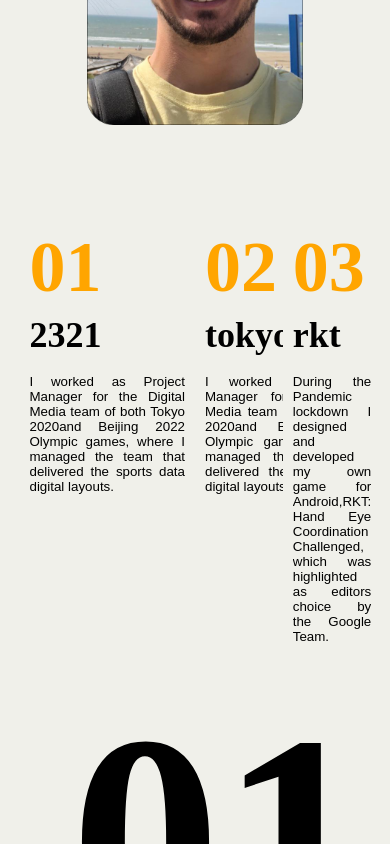
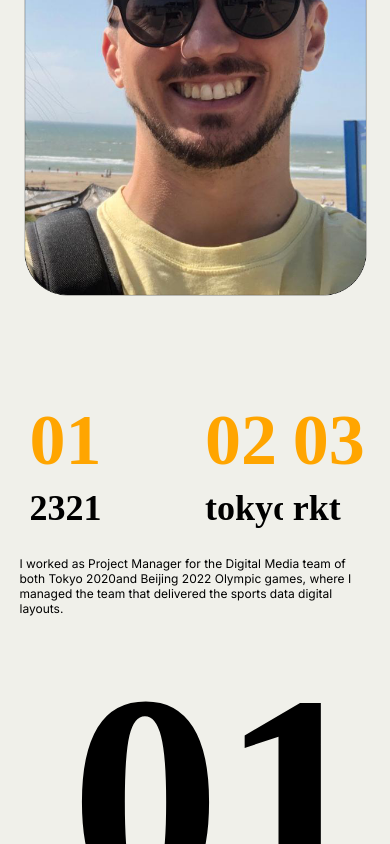
Before and after one commit to b-suarez/braissuarez-dev, a React (Create React App) app: page / in a window 390 px wide. Shown: the part 1415-2259 px from the top of the page. Built offline with nearby package versions, Linux system fonts and the light colour scheme.

Commit message:
Fixed layout mobile

```diff
--- a/src/Components/ProjectsTab/ProjectTab.css
+++ b/src/Components/ProjectsTab/ProjectTab.css
@@ -25,3 +25,17 @@
     padding: 10px;
     overflow: hidden;
 }
+
+/* Extra small devices (phones, 600px and down) */
+@media only screen and (max-width: 600px) {
+    .project-summary{
+        display: none;
+    }
+}
+@media only screen and (min-width: 600px) {
+
+    .project-summary{
+        text-align: justify;
+        overflow: hidden;
+    }
+}
--- a/src/Components/ProjectsTab/ProjectTab.js
+++ b/src/Components/ProjectsTab/ProjectTab.js
@@ -4,14 +4,14 @@ import { Grid, ButtonBase } from "@mui/material";
 
 class ProjectTab extends Component {
 
-    sendProjectClicked = (title, number, event) => {
-        this.props.changeSelectedProject(title, number);
+    sendProjectClicked = (title, number, summary, event) => {
+        this.props.changeSelectedProject(title, number, summary);
     };
 
 	render() {
 		return (
 			<Grid item xs={this.props.mobileSizeTab} md={this.props.sizeTab} className="container-tab">
-				<ButtonBase onClick={(e) => this.sendProjectClicked(this.props.projectTitle, this.props.projectNumber)}>
+				<ButtonBase onClick={(e) => this.sendProjectClicked(this.props.projectTitle, this.props.projectNumber,  this.props.projectSummary)}>
 					<Grid container direction="column" justifyContent="end">
 						<Grid item xs={4}>
 							<p className="project-number">{"0" + this.props.projectNumber}</p>
@@ -20,7 +20,7 @@ class ProjectTab extends Component {
 							<p className="project-title">{this.props.projectTitle}</p>
 						</Grid>
 						<Grid item xs={4}>
-							<p className="project-summary">{this.props.projectSummary}</p>
+							<p className="project-summary standard-text">{this.props.projectSummary}</p>
 						</Grid>
 					</Grid>
 				</ButtonBase>
--- a/src/Sections/PresentationSection/PresentationSection.css
+++ b/src/Sections/PresentationSection/PresentationSection.css
@@ -7,7 +7,6 @@
 
 .about-me-picture{
     max-width: 100%;
-    max-height: 35vh;
     text-align: right;
     border: 2px;
 }
@@ -22,4 +21,10 @@
     .profile-image-container{
         text-align:right;
     }
+    .about-me-picture{
+        max-width: 100%;
+        max-height: 35vh;
+        text-align: right;
+        border: 2px;
+    }
 }
--- a/src/Sections/Projects/Projects.css
+++ b/src/Sections/Projects/Projects.css
@@ -13,3 +13,24 @@
     text-align: left;
     margin: 5px;
 }
+
+
+/* Extra small devices (phones, 600px and down) */
+@media only screen and (max-width: 600px) {
+    .project-summary{
+        display: none;
+    }
+    .project-summary-mobile{
+        display: inline;
+    }
+}
+@media only screen and (min-width: 600px) {
+
+    .project-summary{
+        text-align: justify;
+        overflow: hidden;
+    }
+    .project-summary-mobile{
+        display: none;
+    }
+}
--- a/src/Sections/Projects/Projects.js
+++ b/src/Sections/Projects/Projects.js
@@ -19,16 +19,20 @@ const projects = {
 		"RKT: Hand Eye Coordination Challenged, which was highlighted as editors choice by the Google Team.",
 };
 
-class Projects extends Component{
+class Projects extends Component {
 	state = {
 		selectedProjectTitle: "tokyo2020",
-        selectedProjectNumber:1
+		selectedProjectNumber: 1,
+		selectedProjectCopy:
+			"I worked as Project Manager for the Digital Media team of both Tokyo 2020" +
+			"and Beijing 2022 Olympic games, where I managed the team that delivered the sports data digital layouts.",
 	};
 
-    updateSelectedProject = (newProjectTitle, newProjectNumber) => {
+	updateSelectedProject = (newProjectTitle, newProjectNumber, newProjectCopy) => {
 		// Update the name in the component's state
 		this.setState({ selectedProject: newProjectTitle });
 		this.setState({ selectedProjectNumber: newProjectNumber });
+		this.setState({ selectedProjectCopy: newProjectCopy });
 	};
 
 	render() {
@@ -42,8 +46,10 @@ class Projects extends Component{
 						return (
 							<ProjectTab
 								sizeTab={tabWidth}
-								mobileSizeTab={this.state.selectedProjectNumber == index+1 ?6 : 3}
-								projectNumber={index+1}
+								mobileSizeTab={
+									this.state.selectedProjectNumber == index + 1 ? 6 : 3
+								}
+								projectNumber={index + 1}
 								projectTitle={key}
 								projectSummary={projects[key]}
 								changeSelectedProject={this.updateSelectedProject}
@@ -51,7 +57,10 @@ class Projects extends Component{
 						);
 					})}
 				</Grid>
-                <ProjectHighlight projectNumber={this.state.selectedProjectNumber}/>
+				<Grid item xs={12} className="project-summary-mobile">
+					<p className="standard-text">{this.state.selectedProjectCopy}</p>
+				</Grid>
+				<ProjectHighlight projectNumber={this.state.selectedProjectNumber} />
 			</div>
 		);
 	}
```
Lines whose indentation alone changed are shown as unchanged.
